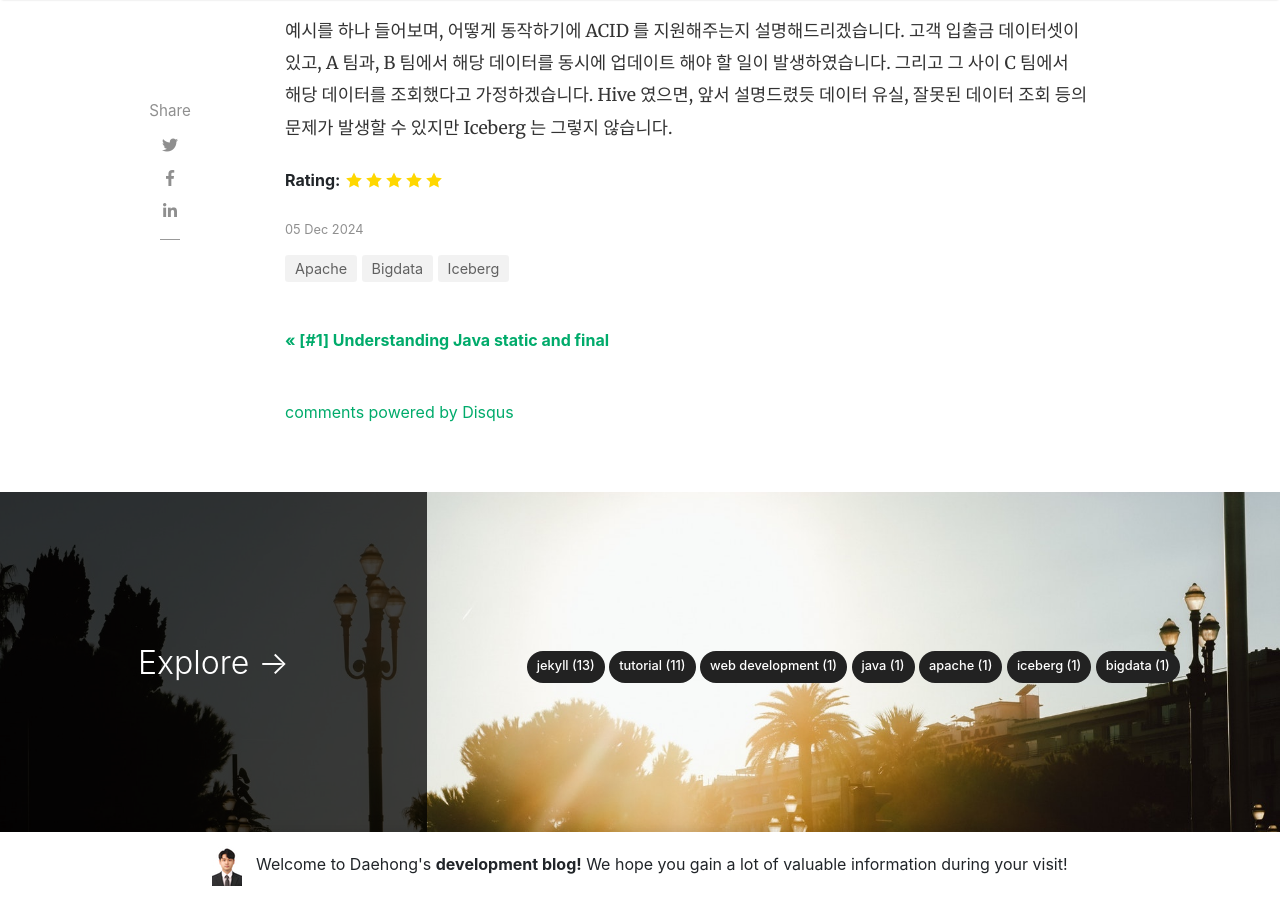
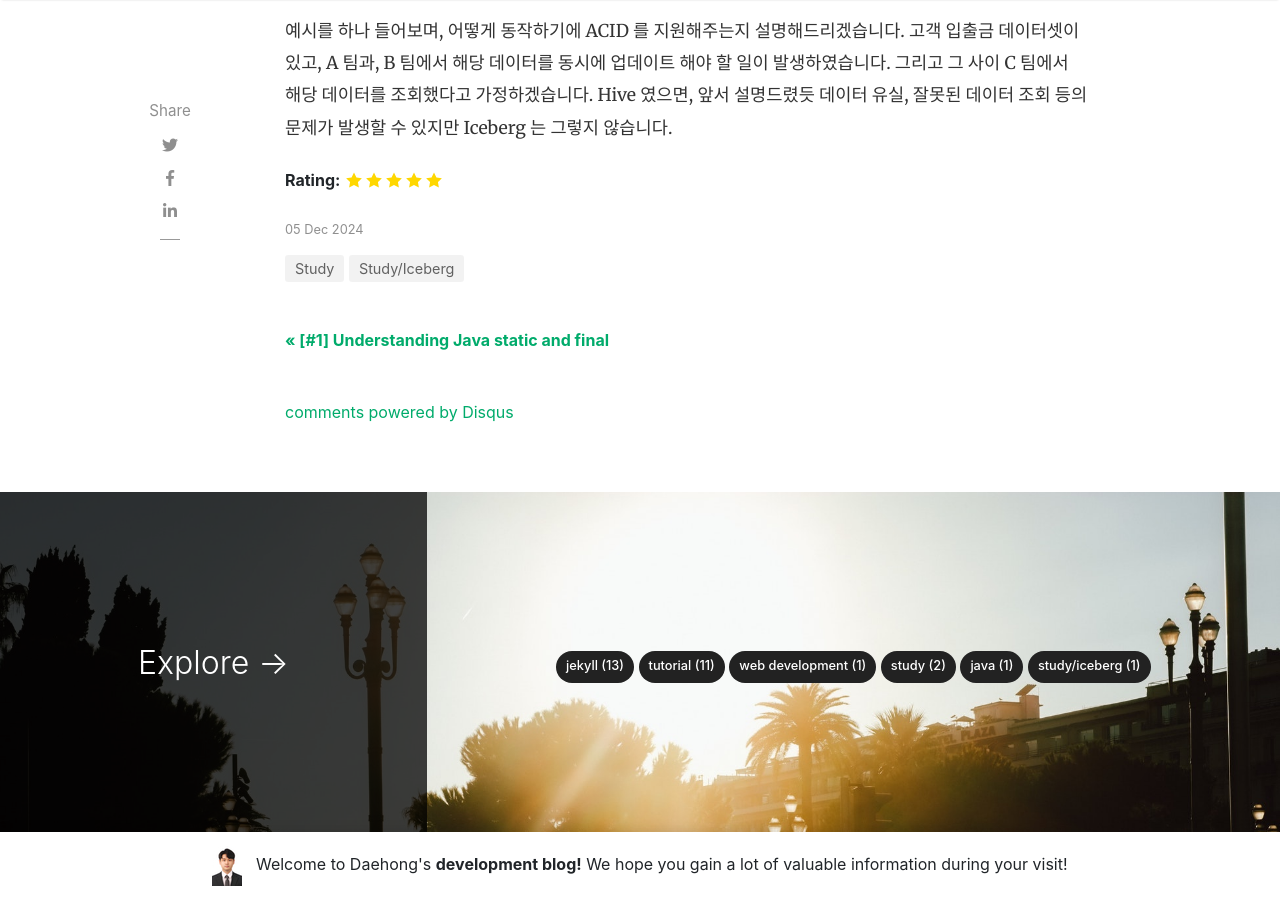
Before and after one commit to JeonDaehong/JeonDaehong.github.io, a Jekyll site: the page built from _posts/2024-12-05-apache-iceberg.md, in a window 1280 px wide and 900 px high, scrolled down 9677 px. Built offline with Jekyll 4.4.1, drawn with Linux system fonts in a browser that asks for light colours; nearby versions of some CDN libraries; comment, search, counter and statistics services are not loaded.

Commit message:
category update

```diff
--- a/_posts/2024-11-28-java-static-final-keyword.md
+++ b/_posts/2024-11-28-java-static-final-keyword.md
@@ -2,7 +2,7 @@
 layout: post
 title:  "[#1] Understanding Java static and final"
 author: daehong
-categories: [ Java ]
+categories: [ Study, Java ]
 image: assets/images/java-static-final-keyword.jpg
 featured: true
 rating: 5
--- a/_posts/2024-12-05-apache-iceberg.md
+++ b/_posts/2024-12-05-apache-iceberg.md
@@ -2,7 +2,7 @@
 layout: post
 title:  "[#2] Apache Iceberg Deep Dive - How Does It Address the Limitations of Hive?"
 author: daehong
-categories: [ Apache, Iceberg, Bigdata ]
+categories: [ Study, Study/Iceberg ]
 image: assets/images/apache-iceberg.png
 featured: true
 rating: 5
```
